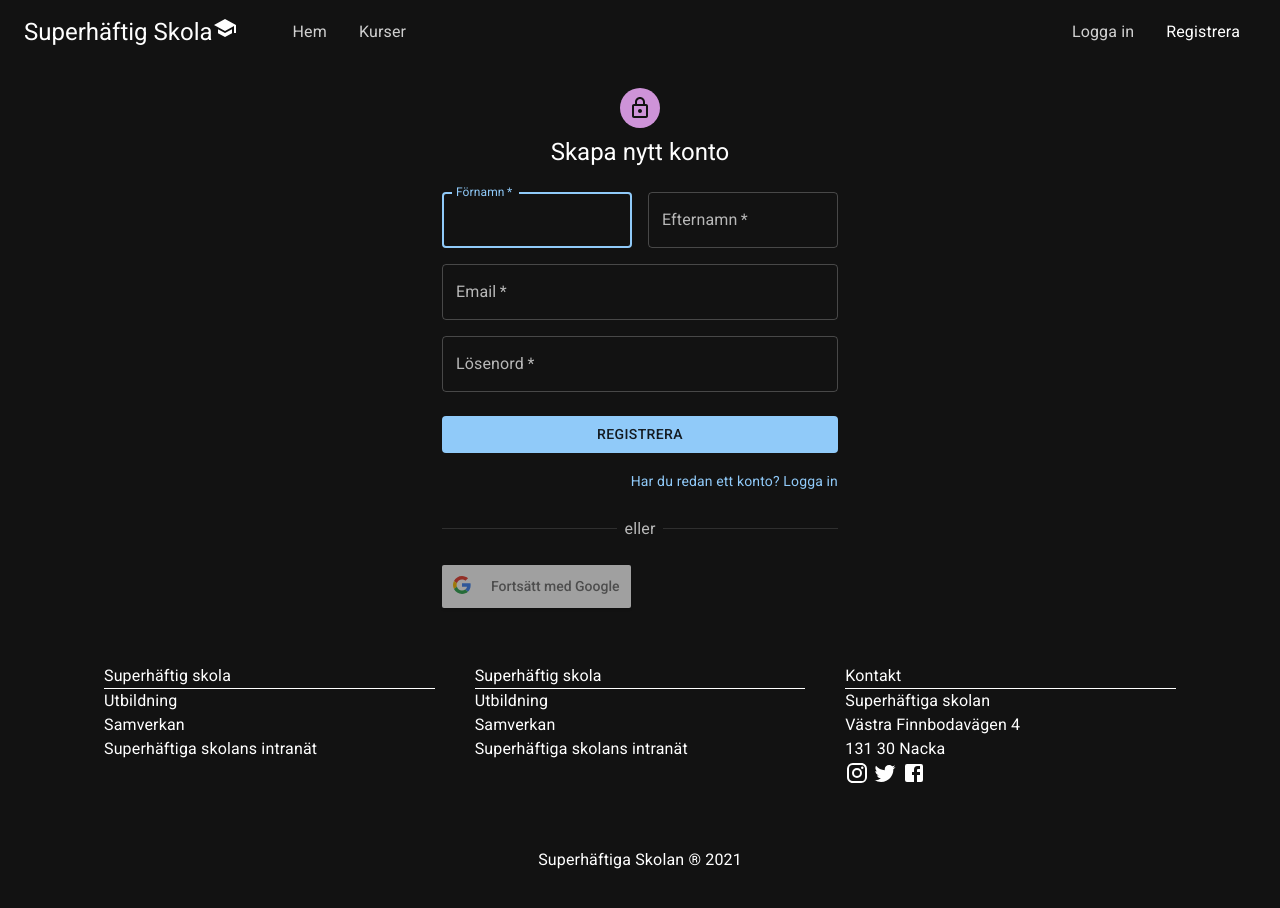
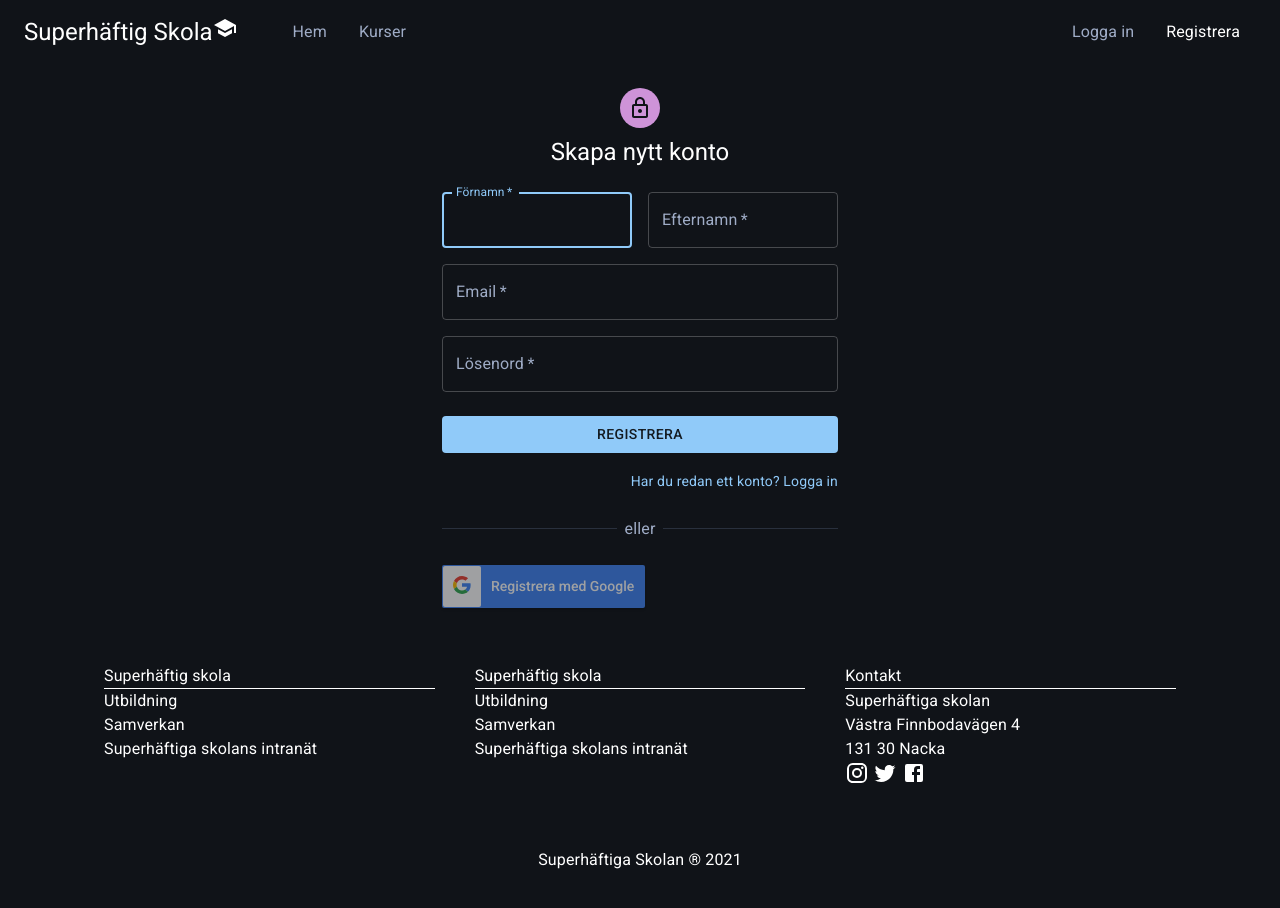
Before and after one commit to oskvr/course-registration-client, a Next.js app: page /account/register in a window 1280 px wide. Shown: the top 908 px of the page. Built offline with nearby package versions, Linux system fonts and the light colour scheme; no server answers.

Commit message:
Lade till _error-sida + diverse småpill i UI

```diff
--- a/components/Navbar.js
+++ b/components/Navbar.js
@@ -1,9 +1,9 @@
+import { useAuth } from "@/lib/auth";
+import CloseIcon from "@mui/icons-material/Close";
+import MenuIcon from "@mui/icons-material/Menu";
 import School from "@mui/icons-material/School";
-import MenuIcon from "@mui/icons-material/Menu";
-import CloseIcon from "@mui/icons-material/Close";
 import {
   Button,
-  Drawer,
   Fade,
   List,
   ListItem,
@@ -11,17 +11,16 @@
   useMediaQuery,
 } from "@mui/material";
 import AppBar from "@mui/material/AppBar";
+import Avatar from "@mui/material/Avatar";
 import Box from "@mui/material/Box";
+import { deepPurple } from "@mui/material/colors";
 import IconButton from "@mui/material/IconButton";
 import Toolbar from "@mui/material/Toolbar";
 import Typography from "@mui/material/Typography";
-import Avatar from "@mui/material/Avatar";
-import { deepPurple } from "@mui/material/colors";
 import { useRouter } from "next/dist/client/router";
+import NextLink from "next/link";
+import { useState } from "react";
 import Link from "./Link";
-import NextLink from "next/link";
-import { useAuth } from "@/lib/auth";
-import { useState } from "react";
 
 export default function Navbar() {
   const { isMobile } = useNavbar();
@@ -91,7 +90,12 @@
   }
   return (
     <>
-      <AppBar variant="outlined" position="relative" sx={{ border: "none" }}>
+      <AppBar
+        variant="outlined"
+        color="transparent"
+        position="relative"
+        sx={{ border: "none" }}
+      >
         <Toolbar>
           <SiteLogo />
           <Box flex="1" />
@@ -163,11 +167,11 @@
       color="inherit"
       sx={{
         display: "inline-block",
-        opacity: router.pathname === pathname ? 1 : 0.8,
+        color: router.pathname === pathname ? "text.primary" : "text.secondary",
         height: "100%",
         paddingX: "1rem",
         "&:hover": {
-          opacity: 1,
+          color: "text.primary",
         },
       }}
     >
--- a/pages/_layout.js
+++ b/pages/_layout.js
@@ -9,13 +9,9 @@
         display: "flex",
         flexDirection: "column",
         minHeight: "100vh",
-        // backgroundImage: `url("/wallpaper.jpg")`,
-        // height: "100%",
-        // backgroundPosition: "center",
-        // backgroundRepeat: "no-repeat",
-        // backgroundSize: "cover"
       }}
     >
+      {/* <BackgroundWaves /> */}
       <Navbar />
       <Box component="main" sx={{ flex: "1" }}>
         {children}
@@ -24,3 +20,31 @@
     </Box>
   );
 }
+
+function BackgroundWaves() {
+  return (
+    <div className="custom-shape-divider-bottom-1638485392">
+      <svg
+        data-name="Layer 1"
+        xmlns="http://www.w3.org/2000/svg"
+        viewBox="0 0 1200 120"
+        preserveAspectRatio="none"
+      >
+        <path
+          d="M0,0V46.29c47.79,22.2,103.59,32.17,158,28,70.36-5.37,136.33-33.31,206.8-37.5C438.64,32.43,512.34,53.67,583,72.05c69.27,18,138.3,24.88,209.4,13.08,36.15-6,69.85-17.84,104.45-29.34C989.49,25,1113-14.29,1200,52.47V0Z"
+          opacity=".25"
+          className="shape-fill"
+        ></path>
+        <path
+          d="M0,0V15.81C13,36.92,27.64,56.86,47.69,72.05,99.41,111.27,165,111,224.58,91.58c31.15-10.15,60.09-26.07,89.67-39.8,40.92-19,84.73-46,130.83-49.67,36.26-2.85,70.9,9.42,98.6,31.56,31.77,25.39,62.32,62,103.63,73,40.44,10.79,81.35-6.69,119.13-24.28s75.16-39,116.92-43.05c59.73-5.85,113.28,22.88,168.9,38.84,30.2,8.66,59,6.17,87.09-7.5,22.43-10.89,48-26.93,60.65-49.24V0Z"
+          opacity=".5"
+          className="shape-fill"
+        ></path>
+        <path
+          d="M0,0V5.63C149.93,59,314.09,71.32,475.83,42.57c43-7.64,84.23-20.12,127.61-26.46,59-8.63,112.48,12.24,165.56,35.4C827.93,77.22,886,95.24,951.2,90c86.53-7,172.46-45.71,248.8-84.81V0Z"
+          className="shape-fill"
+        ></path>
+      </svg>
+    </div>
+  );
+}
--- a/pages/_theme.js
+++ b/pages/_theme.js
@@ -1,19 +1,38 @@
 import { createTheme } from "@mui/material";
-
 export const theme = createTheme({
   palette: {
     mode: "dark",
+    background: {
+      default: "hsl(220, 20%, 8%)",
+      paper: "hsl(220, 30%, 8%)",
+      paperLight: "hsl(220, 20%, 14%)",
+    },
+    divider: "hsl(220, 20%, 20%)",
+    // primary: {
+    //   main: "hsl(210, 85%, 63%)",
+    // },
+    text: {
+      secondary: "hsl(220, 25%, 70%)",
+    },
   },
+  // palette: {
+  //   mode: "light",
+  //   background: {
+  //     default: "hsl(220, 50%, 99%)",
+  //     paperLight: "hsl(220, 20%, 96%)",
+  //     paper: "hsl(220, 20%, 99%)",
+  //   },
+  // },
   components: {
     MuiButtonBase: {
       defaultProps: {
-        disableRipple: true,
+        // disableRipple: true,
       },
     },
     MuiButton: {
       defaultProps: {
         disableElevation: true,
-        disableRipple: true,
+        disableTouchRipple: true,
       },
     },
     MuiMenu: {
--- a/pages/account/login/index.js
+++ b/pages/account/login.js
@@ -114,6 +114,7 @@
               <Divider sx={{ flex: "1" }} />
             </Box>
             <GoogleLogin
+              theme="dark"
               clientId={process.env.NEXT_PUBLIC_GOOGLE_ID}
               buttonText="Login"
               onSuccess={handleSuccess}
--- a/pages/account/register/index.js
+++ b/pages/account/register.js
@@ -164,8 +164,9 @@
               <Divider sx={{ flex: "1" }} />
             </Box>
             <GoogleLogin
+              theme="dark"
               clientId={process.env.NEXT_PUBLIC_GOOGLE_ID}
-              buttonText="Fortsätt med Google"
+              buttonText="Registrera med Google"
               onSuccess={handleGoogleSuccess}
               onFailure={handleGoogleFail}
               cookiePolicy={"single_host_origin"}
--- a/styles/globals.css
+++ b/styles/globals.css
@@ -1,3 +1,24 @@
 a {
   text-decoration: none !important;
 }
+.custom-shape-divider-bottom-1638485392 {
+  position: absolute;
+  bottom: 0;
+  left: 0;
+  width: 100%;
+  overflow: hidden;
+  line-height: 0;
+  transform: rotate(180deg);
+  z-index: -1;
+}
+
+.custom-shape-divider-bottom-1638485392 svg {
+  position: relative;
+  display: block;
+  width: calc(258% + 1.3px);
+  height: 50vh;
+}
+
+.custom-shape-divider-bottom-1638485392 .shape-fill {
+  fill: #19263b2a;
+}
```
Also changed, not shown: pages/_error.js (added, +33 -0 lines), pages/courses/index.js (+16 -11 lines).
